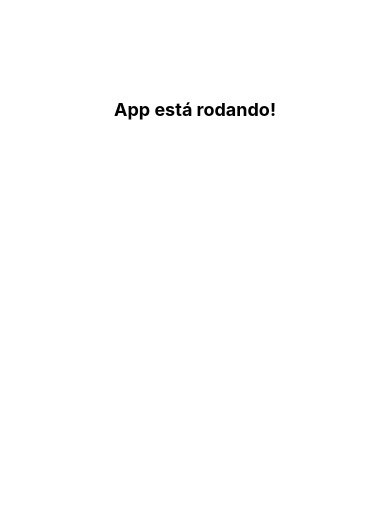
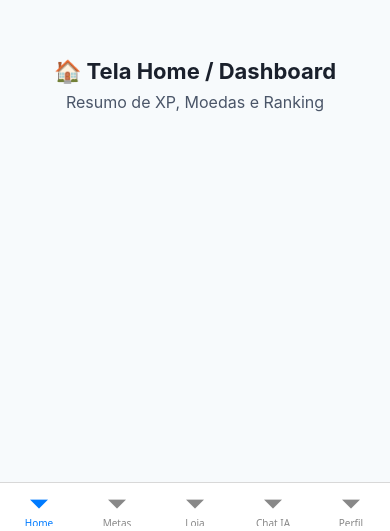
Before and after one commit to hDepth/FuturoDoTrabalho-GS-2025, a React Native app: screen /AppTabs in a window 390 px wide. Shown: the part 313-844 px from the top of the page. Built offline with nearby package versions, Linux system fonts and the light colour scheme.

Commit message:
Estrutura inicial + navegacao em tabs

```diff
--- a/App.js
+++ b/App.js
@@ -1,23 +1,11 @@
 import React from 'react';
-import { StyleSheet, Text, View } from 'react-native';
+import { NavigationContainer } from '@react-navigation/native';
+import RootStack from './src/navigation/RootStack';
 
 export default function App() {
   return (
-    <View style={styles.container}>
-      <Text style={styles.text}>App está rodando!</Text>
-    </View>
+    <NavigationContainer>
+      <RootStack />
+    </NavigationContainer>
   );
 }
-
-const styles = StyleSheet.create({
-  container: {
-    flex: 1,
-    backgroundColor: '#fff',
-    alignItems: 'center',
-    justifyContent: 'center',
-  },
-  text: {
-    fontSize: 18,
-    fontWeight: 'bold',
-  }
-});
--- /dev/null
+++ b/src/navigation/AppTabs.js
@@ -0,0 +1,27 @@
+import React from 'react';
+import { createBottomTabNavigator } from '@react-navigation/bottom-tabs';
+import HomeScreen from '../screens/HomeScreen';
+import GoalsScreen from '../screens/GoalsScreen';
+import StoreScreen from '../screens/StoreScreen';
+import ChatScreen from '../screens/ChatScreen';
+import ProfileScreen from '../screens/ProfileScreen';
+
+const Tab = createBottomTabNavigator();
+
+export default function AppTabs() {
+  return (
+    <Tab.Navigator
+      screenOptions={{
+        headerShown: false,
+        tabBarActiveTintColor: '#007BFF',
+        tabBarInactiveTintColor: '#888',
+      }}
+    >
+      <Tab.Screen name="Home" component={HomeScreen} options={{ title: 'Home' }} />
+      <Tab.Screen name="Goals" component={GoalsScreen} options={{ title: 'Metas' }} />
+      <Tab.Screen name="Store" component={StoreScreen} options={{ title: 'Loja' }} />
+      <Tab.Screen name="Chat" component={ChatScreen} options={{ title: 'Chat IA' }} />
+      <Tab.Screen name="Profile" component={ProfileScreen} options={{ title: 'Perfil' }} />
+    </Tab.Navigator>
+  );
+}
--- /dev/null
+++ b/src/navigation/RootStack.js
@@ -0,0 +1,19 @@
+import React from 'react';
+import { createStackNavigator } from '@react-navigation/stack';
+import AppTabs from './AppTabs';
+import AboutScreen from '../screens/AboutScreen';
+
+const Stack = createStackNavigator();
+
+export default function RootStack() {
+  return (
+    <Stack.Navigator screenOptions={{ headerShown: false }}>
+      <Stack.Screen name="AppTabs" component={AppTabs} />
+      <Stack.Screen
+        name="About"
+        component={AboutScreen}
+        options={{ headerShown: true, title: 'Sobre o App' }}
+      />
+    </Stack.Navigator>
+  );
+}
--- /dev/null
+++ b/src/screens/AboutScreen.js
@@ -0,0 +1,30 @@
+import React from 'react';
+import { View, Text, StyleSheet } from 'react-native';
+
+export default function AboutScreen() {
+  return (
+    <View style={styles.container}>
+      <Text style={styles.title}>🏠 Tela SOBRE / Dashboard</Text>
+      <Text style={styles.subtitle}>Resumo de XP, Moedas e Ranking</Text>
+    </View>
+  );
+}
+
+const styles = StyleSheet.create({
+  container: {
+    flex: 1,
+    justifyContent: 'center',
+    alignItems: 'center',
+    backgroundColor: '#F7FAFC',
+  },
+  title: {
+    fontSize: 22,
+    fontWeight: 'bold',
+    color: '#1A202C',
+  },
+  subtitle: {
+    fontSize: 16,
+    color: '#4A5568',
+    marginTop: 8,
+  },
+});
--- /dev/null
+++ b/src/screens/ChatScreen.js
@@ -0,0 +1,30 @@
+import React from 'react';
+import { View, Text, StyleSheet } from 'react-native';
+
+export default function ChatScreen() {
+  return (
+    <View style={styles.container}>
+      <Text style={styles.title}>🏠 Tela chat / Dashboard</Text>
+      <Text style={styles.subtitle}>Resumo de XP, Moedas e Ranking</Text>
+    </View>
+  );
+}
+
+const styles = StyleSheet.create({
+  container: {
+    flex: 1,
+    justifyContent: 'center',
+    alignItems: 'center',
+    backgroundColor: '#F7FAFC',
+  },
+  title: {
+    fontSize: 22,
+    fontWeight: 'bold',
+    color: '#1A202C',
+  },
+  subtitle: {
+    fontSize: 16,
+    color: '#4A5568',
+    marginTop: 8,
+  },
+});
--- /dev/null
+++ b/src/screens/GoalsScreen.js
@@ -0,0 +1,30 @@
+import React from 'react';
+import { View, Text, StyleSheet } from 'react-native';
+
+export default function GoalsScreen() {
+  return (
+    <View style={styles.container}>
+      <Text style={styles.title}>🏠 Tela Goals / Dashboard</Text>
+      <Text style={styles.subtitle}>Resumo de XP, Moedas e Ranking</Text>
+    </View>
+  );
+}
+
+const styles = StyleSheet.create({
+  container: {
+    flex: 1,
+    justifyContent: 'center',
+    alignItems: 'center',
+    backgroundColor: '#F7FAFC',
+  },
+  title: {
+    fontSize: 22,
+    fontWeight: 'bold',
+    color: '#1A202C',
+  },
+  subtitle: {
+    fontSize: 16,
+    color: '#4A5568',
+    marginTop: 8,
+  },
+});
--- /dev/null
+++ b/src/screens/HomeScreen.js
@@ -0,0 +1,30 @@
+import React from 'react';
+import { View, Text, StyleSheet } from 'react-native';
+
+export default function HomeScreen() {
+  return (
+    <View style={styles.container}>
+      <Text style={styles.title}>🏠 Tela Home / Dashboard</Text>
+      <Text style={styles.subtitle}>Resumo de XP, Moedas e Ranking</Text>
+    </View>
+  );
+}
+
+const styles = StyleSheet.create({
+  container: {
+    flex: 1,
+    justifyContent: 'center',
+    alignItems: 'center',
+    backgroundColor: '#F7FAFC',
+  },
+  title: {
+    fontSize: 22,
+    fontWeight: 'bold',
+    color: '#1A202C',
+  },
+  subtitle: {
+    fontSize: 16,
+    color: '#4A5568',
+    marginTop: 8,
+  },
+});
--- /dev/null
+++ b/src/screens/ProfileScreen.js
@@ -0,0 +1,30 @@
+import React from 'react';
+import { View, Text, StyleSheet } from 'react-native';
+
+export default function ProfileScreen() {
+  return (
+    <View style={styles.container}>
+      <Text style={styles.title}>🏠 Tela profile / Dashboard</Text>
+      <Text style={styles.subtitle}>Resumo de XP, Moedas e Ranking</Text>
+    </View>
+  );
+}
+
+const styles = StyleSheet.create({
+  container: {
+    flex: 1,
+    justifyContent: 'center',
+    alignItems: 'center',
+    backgroundColor: '#F7FAFC',
+  },
+  title: {
+    fontSize: 22,
+    fontWeight: 'bold',
+    color: '#1A202C',
+  },
+  subtitle: {
+    fontSize: 16,
+    color: '#4A5568',
+    marginTop: 8,
+  },
+});
--- /dev/null
+++ b/src/screens/StoreScreen.js
@@ -0,0 +1,30 @@
+import React from 'react';
+import { View, Text, StyleSheet } from 'react-native';
+
+export default function StoreScreen() {
+  return (
+    <View style={styles.container}>
+      <Text style={styles.title}>🏠 Tela Store / Dashboard</Text>
+      <Text style={styles.subtitle}>Resumo de XP, Moedas e Ranking</Text>
+    </View>
+  );
+}
+
+const styles = StyleSheet.create({
+  container: {
+    flex: 1,
+    justifyContent: 'center',
+    alignItems: 'center',
+    backgroundColor: '#F7FAFC',
+  },
+  title: {
+    fontSize: 22,
+    fontWeight: 'bold',
+    color: '#1A202C',
+  },
+  subtitle: {
+    fontSize: 16,
+    color: '#4A5568',
+    marginTop: 8,
+  },
+});
```
Also changed, not shown: package.json (+6 -1 lines), src/theme/theme.js (added, +46 -0 lines), 1 other file (tests, documents, lock files or other folders).
